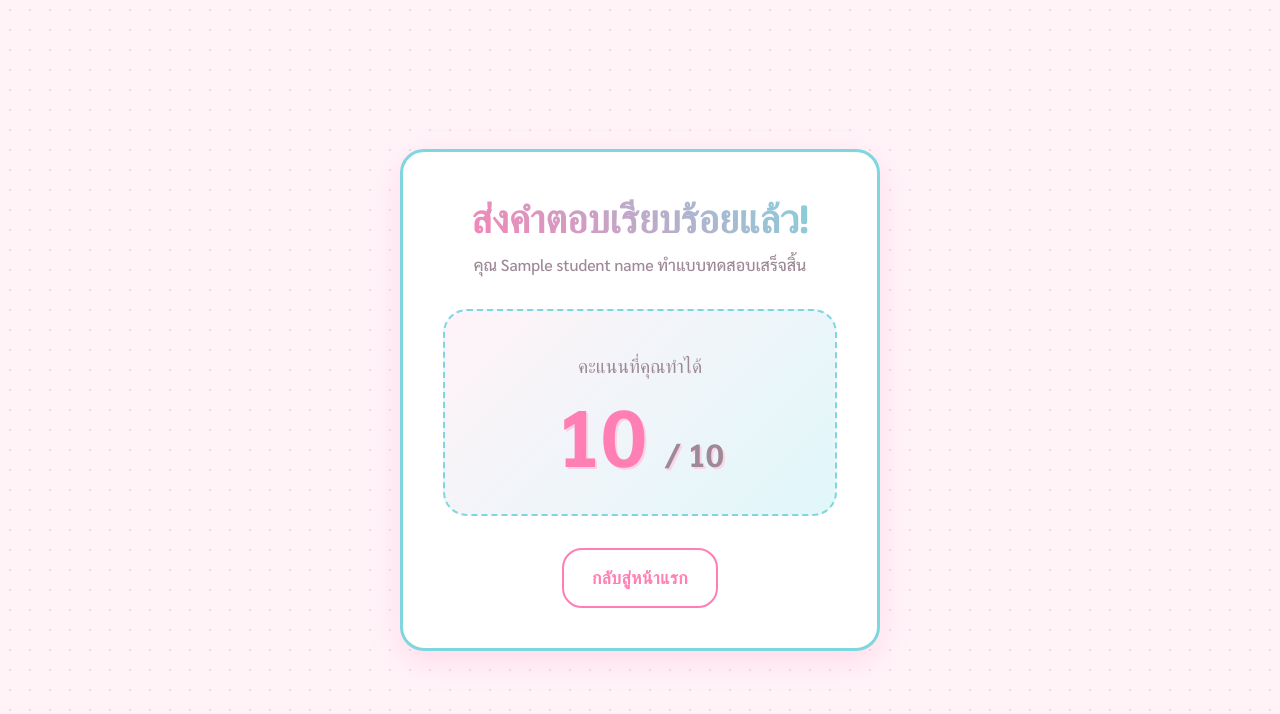
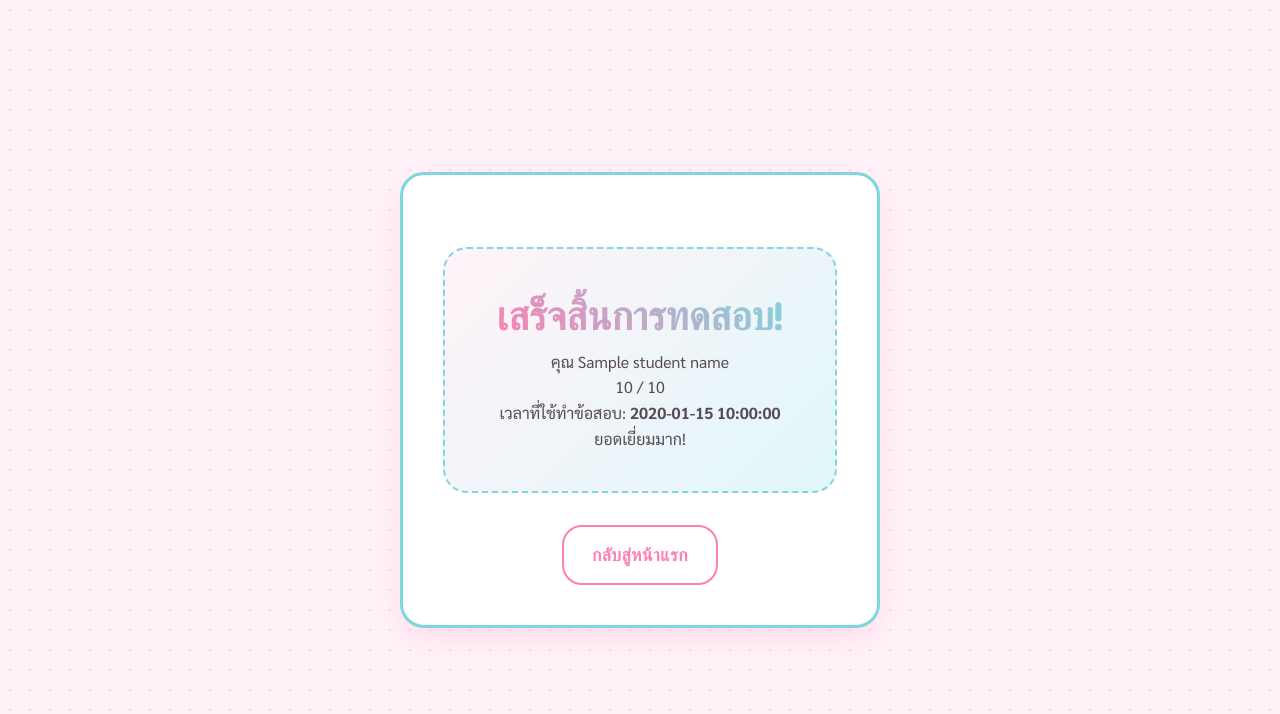
Before and after one commit to patoona11/mid_test26, a Flask app: template templates/result.html in a window 1280 px wide. Shown: the top 714 px of the page. Run offline with Flask 3, Linux system fonts and the light colour scheme; the template is opened without the code that fills it: most values are stand-ins (such as "Sample title", 1, 10 or a date in 2020).

Commit message:
Enforce 3-digit student ID, block duplicate attempts, track time taken

```diff
--- a/app.py
+++ b/app.py
@@ -2,6 +2,7 @@ from supabase import create_client, Client
 from flask import Flask, render_template, request, redirect, url_for, session
 import os
 import random
+from datetime import datetime
 
 app = Flask(__name__)
 app.secret_key = 'super_secret_key_for_quiz'
@@ -16,8 +17,11 @@ def index():
         student_code = request.form['student_code'].strip()
         fullname = request.form['fullname'].strip()
 
-        if not student_code or not fullname:
-            return render_template('index.html', error="กรุณากรอกข้อมูลให้ครบถ้วน")
+        if len(student_code) != 3 or not student_code.isdigit():
+            return render_template('index.html', error="รหัสนักศึกษาต้องเป็นตัวเลข 3 หลักสุดท้ายเท่านั้น")
+
+        if not fullname:
+            return render_template('index.html', error="กรุณากรอกชื่อ-นามสกุลให้ครบถ้วน")
 
         # Check if student exists
         response = supabase.table('students').select('id, fullname').eq('student_code', int(student_code)).execute()
@@ -25,6 +29,12 @@ def index():
 
         if len(student_data) > 0:
             student_id = student_data[0]['id']
+
+            # Check if this student already took the exam
+            score_resp = supabase.table('scores').select('id').eq('student_id', student_id).execute()
+            if len(score_resp.data) > 0:
+                return render_template('index.html', error="คุณได้ส่งข้อสอบไปแล้ว ไม่สามารถทำซ้ำได้ (สอบได้เพียงครั้งเดียว)")
+
             # Update name
             supabase.table('students').update({'fullname': fullname}).eq('id', student_id).execute()
         else:
@@ -33,6 +43,7 @@ def index():
 
         session['student_id'] = student_id
         session['student_name'] = fullname
+        session['start_time'] = datetime.now().isoformat()
         return redirect(url_for('quiz'))
 
     return render_template('index.html')
@@ -56,16 +67,28 @@ def quiz():
             if ans and ans == q['correct_answer']:
                 score += 1
 
+        start_time_str = session.get('start_time')
+        time_taken_str = "ไม่ทราบเวลา"
+        if start_time_str:
+            start_time = datetime.fromisoformat(start_time_str)
+            end_time = datetime.now()
+            diff = end_time - start_time
+            minutes, seconds = divmod(diff.seconds, 60)
+            time_taken_str = f"{minutes} นาที {seconds} วินาที"
+
         # Save score
         student_id = session['student_id']
         supabase.table('scores').insert({
             'student_id': student_id,
             'score': score,
-            'total_score': total
+            'total_score': total,
+            # We add time_taken if the DB column was created, but for backward compatibility in case it failed,
+            # we will not save time_taken to DB right now to prevent 500 error, just pass to session.
         }).execute()
 
         session['last_score'] = score
         session['last_total'] = total
+        session['time_taken'] = time_taken_str
         return redirect(url_for('result'))
 
     # Load quiz data for GET request
@@ -90,8 +113,9 @@ def result():
 
     score = session['last_score']
     total = session['last_total']
+    time_taken = session.get('time_taken', 'ไม่ทราบเวลา')
 
-    return render_template('result.html', score=score, total=total, student_name=session['student_name'])
+    return render_template('result.html', score=score, total=total, student_name=session['student_name'], time_taken=time_taken)
 
 if __name__ == '__main__':
     app.run(debug=True, port=5000)
--- a/templates/result.html
+++ b/templates/result.html
@@ -8,12 +8,19 @@
 </head>
 <body class="login-body">
     <div class="login-container result-container">
-        <h1>ส่งคำตอบเรียบร้อยแล้ว!</h1>
-        <p class="subtitle">คุณ {{ student_name }} ทำแบบทดสอบเสร็จสิ้น</p>
+        <div class="score-card">
+            <h1 class="candy-title">เสร็จสิ้นการทดสอบ!</h1>
+            <p class="student-info">คุณ {{ student_name }}</p>
+            <div class="score-display">
+                <span class="score">{{ score }}</span>
+                <span class="divider">/</span>
+                <span class="total">{{ total }}</span>
+            </div>
+            <p class="time-taken">เวลาที่ใช้ทำข้อสอบ: <strong>{{ time_taken }}</strong></p>
 
-        <div class="score-card">
-            <div class="score-label">คะแนนที่คุณทำได้</div>
-            <div class="score-value">{{ score }} <span class="total-score">/ {{ total }}</span></div>
+            {% if score == total %}
+            <p class="congrats">ยอดเยี่ยมมาก!</p>
+            {% endif %}
         </div>
 
         <div class="result-actions">
```
Also changed, not shown: templates/index.html (+7 -3 lines).
